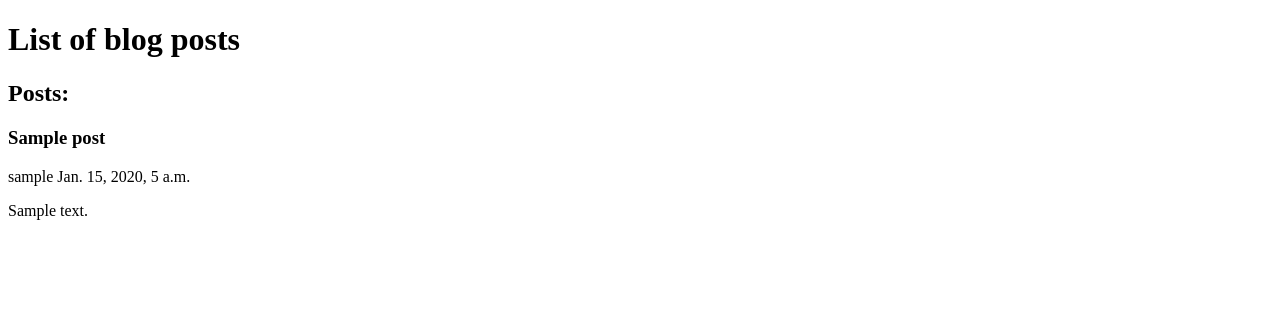
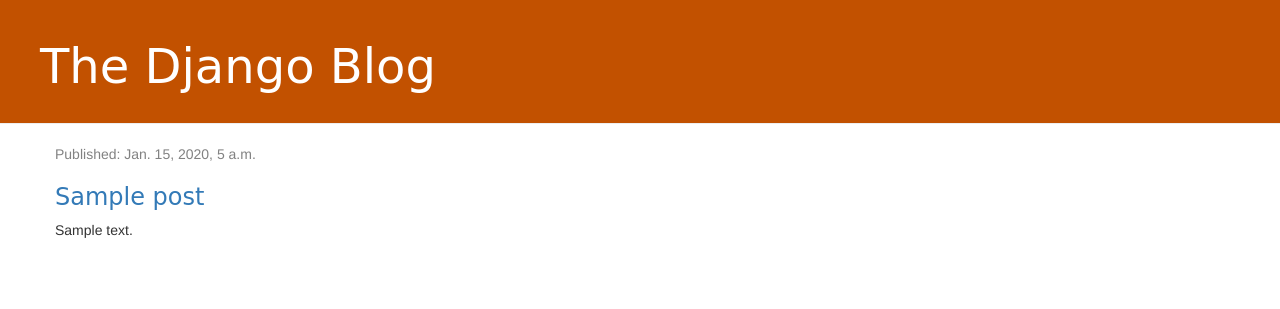
Before and after one commit to adalyuf/djangogirls, a Django app: page /blog/ in a window 1280 px wide. Shown: the top 309 px of the page. Run offline with Django 3.2, Linux system fonts and the light colour scheme; tables that the repository leaves empty hold one stand-in row (values such as "Sample post"); some libraries are stand-ins or nearby versions.

Commit message:
Add blog detail view and split html into content blocks

```diff
--- /dev/null
+++ b/blog/static/css/blog.css
@@ -0,0 +1,46 @@
+.page-header {
+    background-color: #C25100;
+    margin-top: 0;
+    padding: 20px 20px 20px 40px;
+}
+
+.page-header h1, .page-header h1 a, .page-header h1 a:visited, .page-header h1 a:active {
+    color: #ffffff;
+    font-size: 36pt;
+    text-decoration: none;
+}
+
+.content {
+    margin-left: 40px;
+}
+
+h1, h2, h3, h4 {
+    font-family: 'Lobster', cursive;
+}
+
+.date {
+    color: #828282;
+}
+
+.save {
+    float: right;
+}
+
+.post-form textarea, .post-form input {
+    width: 100%;
+}
+
+.top-menu, .top-menu:hover, .top-menu:visited {
+    color: #ffffff;
+    float: right;
+    font-size: 26pt;
+    margin-right: 20px;
+}
+
+.post {
+    margin-bottom: 70px;
+}
+
+.post h2 a, .post h2 a:visited {
+    color: #000000;
+}
--- /dev/null
+++ b/blog/templates/blog/base.html
@@ -0,0 +1,36 @@
+{% load static %}
+<!DOCTYPE html>
+<!--[if lt IE 7]>      <html class="no-js lt-ie9 lt-ie8 lt-ie7"> <![endif]-->
+<!--[if IE 7]>         <html class="no-js lt-ie9 lt-ie8"> <![endif]-->
+<!--[if IE 8]>         <html class="no-js lt-ie9"> <![endif]-->
+<!--[if gt IE 8]>      <html class="no-js"> <!--<![endif]-->
+<html>
+    <head>
+        <meta charset="utf-8">
+        <meta http-equiv="X-UA-Compatible" content="IE=edge">
+        <title>List of blog posts</title>
+        <meta name="description" content="">
+        <meta name="viewport" content="width=device-width, initial-scale=1">
+        <link rel="stylesheet" href="//maxcdn.bootstrapcdn.com/bootstrap/3.2.0/css/bootstrap.min.css">
+        <link rel="stylesheet" href="//maxcdn.bootstrapcdn.com/bootstrap/3.2.0/css/bootstrap-theme.min.css">
+        <link rel="stylesheet" href="{% static 'css/blog.css' %}">
+    </head>
+    <body>
+        <!--[if lt IE 7]>
+            <p class="browsehappy">You are using an <strong>outdated</strong> browser. Please <a href="#">upgrade your browser</a> to improve your experience.</p>
+        <![endif]-->
+        <div class="page-header">
+            <h1>The Django Blog</h1>
+        </div>
+        <div class="content container">
+            <div class="row">
+                <div class="col-md-8">
+                    {% block content %}
+                    {% endblock %}
+                </div>
+            </div>
+        </div>
+
+        <script src="" async defer></script>
+    </body>
+</html>
--- a/blog/templates/blog/post_list.html
+++ b/blog/templates/blog/post_list.html
@@ -1,33 +1,13 @@
-<!DOCTYPE html>
-<!--[if lt IE 7]>      <html class="no-js lt-ie9 lt-ie8 lt-ie7"> <![endif]-->
-<!--[if IE 7]>         <html class="no-js lt-ie9 lt-ie8"> <![endif]-->
-<!--[if IE 8]>         <html class="no-js lt-ie9"> <![endif]-->
-<!--[if gt IE 8]>      <html class="no-js"> <!--<![endif]-->
-<html>
-    <head>
-        <meta charset="utf-8">
-        <meta http-equiv="X-UA-Compatible" content="IE=edge">
-        <title>List of blog posts</title>
-        <meta name="description" content="">
-        <meta name="viewport" content="width=device-width, initial-scale=1">
-        <link rel="stylesheet" href="">
-    </head>
-    <body>
-        <!--[if lt IE 7]>
-            <p class="browsehappy">You are using an <strong>outdated</strong> browser. Please <a href="#">upgrade your browser</a> to improve your experience.</p>
-        <![endif]-->
-        <h1>List of blog posts</h1>
+{% extends 'blog/base.html' %}
 
-        <h2>Posts:</h2>
-        {% for post in posts %}
-            <h3>{{ post.title }}</h3>
-            <div>
-                <span>{{ post.author }}</span>
-                <span>{{ post.published_date }}</span>
-            </div>
-            <p>{{ post.text|linebreaksbr }}</p>
-        {% endfor %}
-
-        <script src="" async defer></script>
-    </body>
-</html>
+{% block content %}
+    {% for post in posts %}
+    <div class="post">
+        <div class="date">
+            <p>Published: {{ post.published_date }}</p>
+        </div>
+        <h3><a href="{% url 'post_detail' pk=post.pk %}">{{ post.title }}</a></h3>
+        <p>{{ post.text|linebreaksbr }}</p>
+    </div>
+    {% endfor %}
+{% endblock %}
--- a/blog/urls.py
+++ b/blog/urls.py
@@ -2,5 +2,6 @@ from django.urls import path
 from . import views
 
 urlpatterns = [
-    path('', views.post_list, name='post_list')
+    path('', views.post_list, name='post_list'),
+    path('post/<int:pk>/', views.post_detail, name='post_detail'),
 ]
--- a/blog/views.py
+++ b/blog/views.py
@@ -1,4 +1,4 @@
-from django.shortcuts import render
+from django.shortcuts import render, get_object_or_404
 from django.utils import timezone
 from .models import Post
 
@@ -6,3 +6,8 @@ from .models import Post
 def post_list(request):
     posts = Post.objects.filter(published_date__lte=timezone.now()).order_by('-published_date')
     return render(request, 'blog/post_list.html', {'posts': posts} )
+
+def post_detail(request, pk):
+    # post = Post.objects.filter(pk=pk)
+    post = get_object_or_404(Post, pk=pk)
+    return render(request, 'blog/post_detail.html', {'post': post} )
--- a/djangogirls/settings.py
+++ b/djangogirls/settings.py
@@ -125,4 +125,5 @@ USE_TZ = True
 STATIC_URL = '/static/'
 STATICFILES_DIRS = [
     BASE_DIR / "static",
+    BASE_DIR / "blog/static",
 ]
```
Also changed, not shown: blog/templates/blog/post_detail.html (added, +11 -0 lines), requirements.txt (line endings or trailing spaces).
